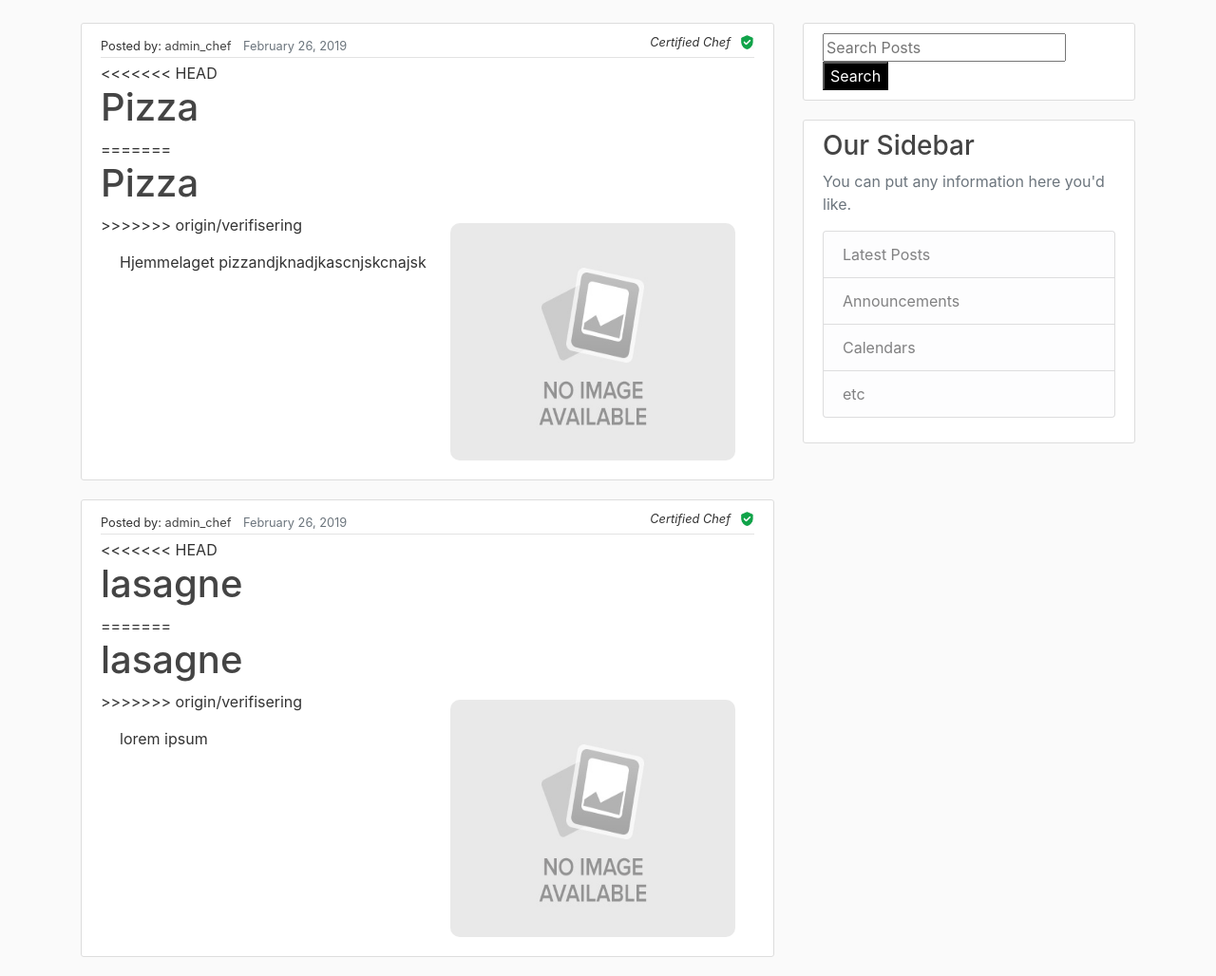
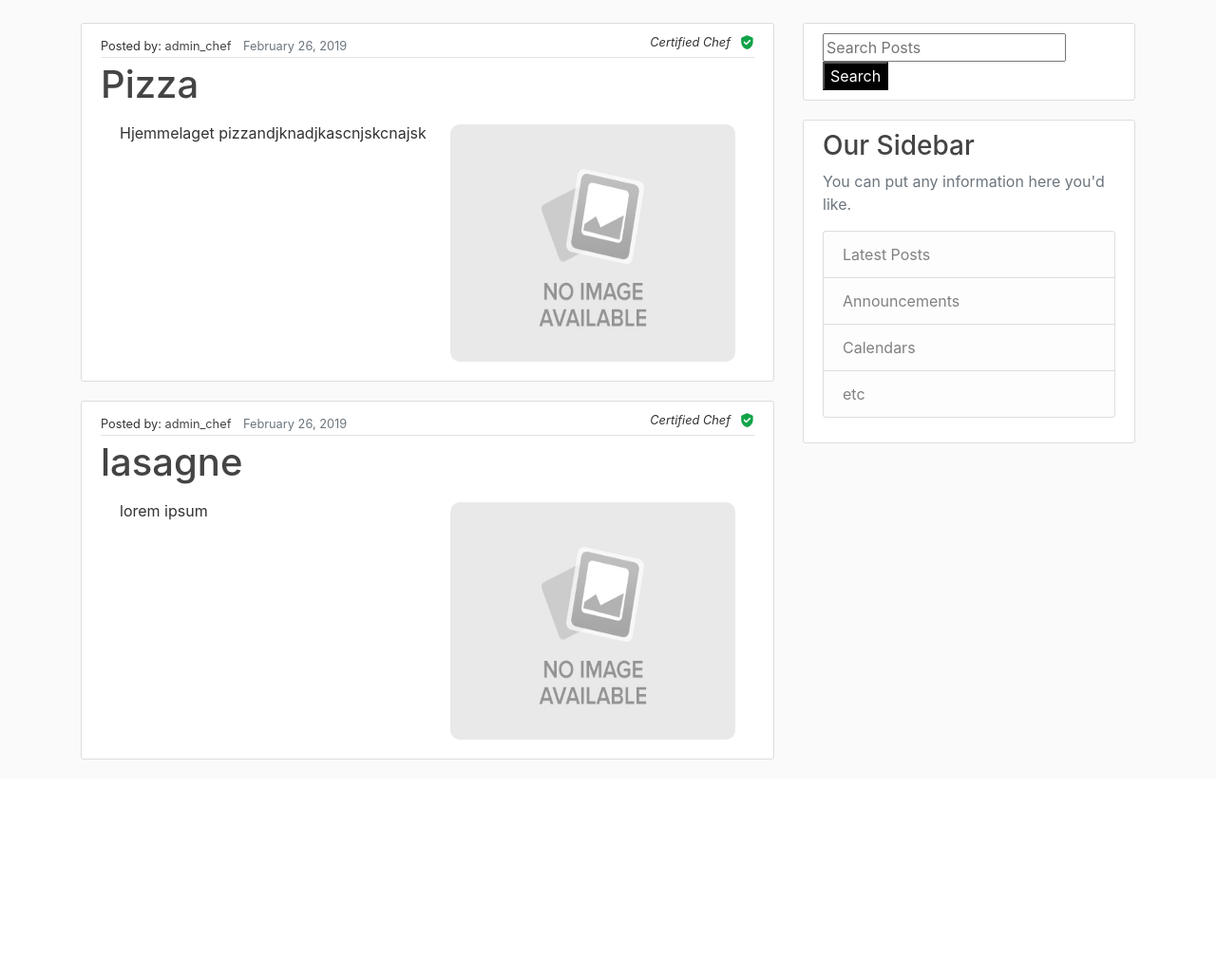
Before and after one commit to williamostensen98/Chef-s-Apprentice, a Django app: page / in a window 1280 px wide. Shown: the part 56-1084 px from the top of the page at 95% size. After the commit the page ends 856 px from the top, so only its background shows below. Run offline with Django 3.2, Linux system fonts and the light colour scheme; a user stored in the database is signed in; data comes from the database, SQL or seed files in the repository; some libraries are stand-ins or nearby versions.

Commit message:
Update home.html

```diff
--- a/pu_project/chefs_apprentice/templates/chefs_apprentice/home.html
+++ b/pu_project/chefs_apprentice/templates/chefs_apprentice/home.html
@@ -11,11 +11,7 @@
 
           </div>
           <!-- <div class="content"> -->
-<<<<<<< HEAD
             <h2><a class="article-title" href="{%url 'view_recipe' recipetitle=recipe.title pk=recipe.pk%}">{{ recipe.title }}</a></h2>
-=======
-            <h2><a class="article-title" href="#">{{ recipe.title }}</a></h2>
->>>>>>> origin/verifisering
             <img class="food_image" src="{{ recipe.image.url }}" alt="#">
             <!-- <img class="article-img" src="https://3c1703fe8d.site.internapcdn.net/newman/gfx/news/hires/2016/howcuttingdo.jpg" height="100px" alt="#"> -->
             <p class="article-content">{{ recipe.description }}</p>
```
